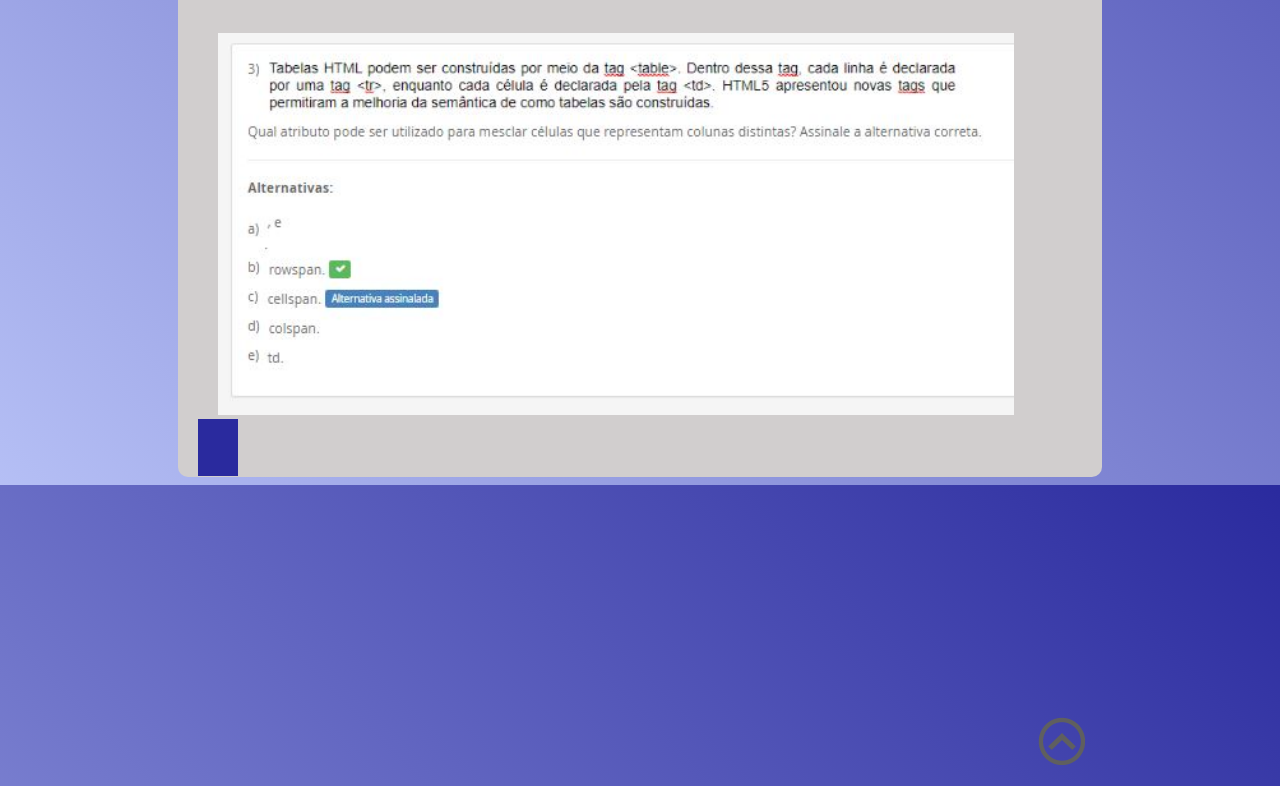
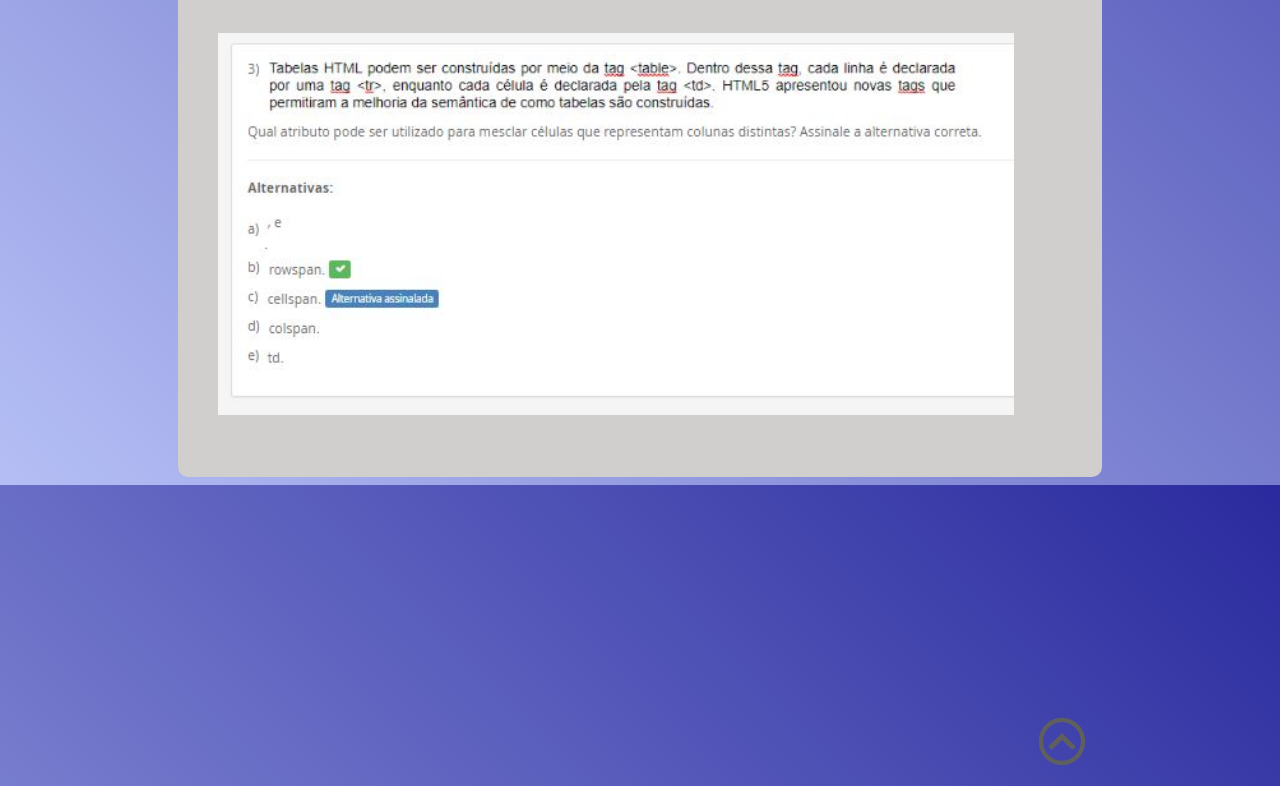
Before and after one commit to carvalhoh/hebertcarvalho, a plain HTML site: page faculdade/faculdade.html in a window 1280 px wide. In both pictures the pointer is over the link 217 px from the left and 1526 px from the top of the page. Shown: the part 1079-1865 px from the top of the page. Drawn offline with Linux system fonts and the light colour scheme.

Commit message:
cobrindo sombra do link home

```diff
--- a/faculdade/style/style.css
+++ b/faculdade/style/style.css
@@ -32,6 +32,14 @@ a:hover {
     color:rgb(209, 206, 206);
 }
 
+a#direita {
+    align: right;
+}
+
+a#direita:hover {
+    background-color: rgb(209, 206, 206);
+}
+
 img#topo {
     width: 50px;
     position: absolute;
```
